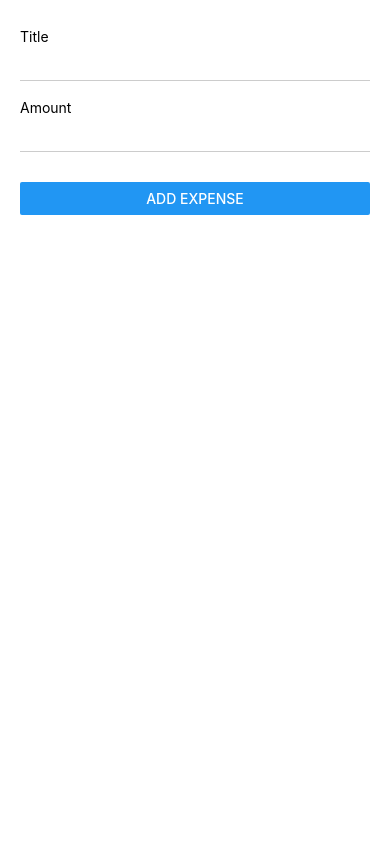
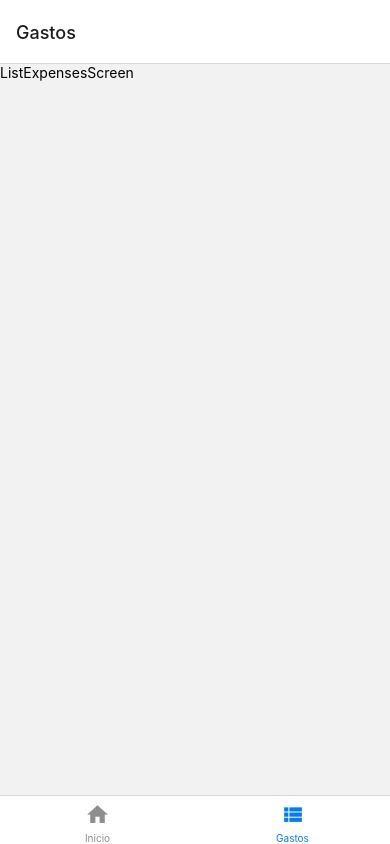
Before and after one commit to Rosten98/simple-control-gastos, a React Native app: screen /Gastos in a window 390 px wide. Built offline with nearby package versions, Linux system fonts and the light colour scheme.

Commit message:
Add bottom navigator

```diff
--- a/App.tsx
+++ b/App.tsx
@@ -7,15 +7,39 @@
 
 import React from 'react';
 import { SafeAreaView, StatusBar } from 'react-native';
-import ExpenseForm from './src/ExpenseTracker';
+import AddExpenseScreen from './src/screens/AddExpenseScreen';
+import { NavigationContainer } from '@react-navigation/native';
+import { createBottomTabNavigator } from '@react-navigation/bottom-tabs';
+import MaterialCommunityIcons from 'react-native-vector-icons/MaterialCommunityIcons';
+import ListExpensesScreen from './src/screens/ListExpensesScreen';
 
 function App(): JSX.Element {
 
+  const Tab = createBottomTabNavigator();
+
   return (
-    <SafeAreaView>
-      <StatusBar/>
-      <ExpenseForm/>
-    </SafeAreaView>
+    <NavigationContainer>
+      <Tab.Navigator>
+        <Tab.Screen
+          name="Inicio"
+          component={AddExpenseScreen}
+          options={{
+            tabBarLabel: 'Inicio',
+            tabBarIcon: ({ color, size }) => (
+              <MaterialCommunityIcons name="home" color={color} size={size} />
+            ),
+          }}/>
+          <Tab.Screen
+            name="Gastos"
+            component={ListExpensesScreen}
+            options={{
+              tabBarLabel: 'Gastos',
+              tabBarIcon: ({ color, size }) => (
+                <MaterialCommunityIcons name="view-list" color={color} size={size} />
+              ),
+            }}/>
+      </Tab.Navigator>
+    </NavigationContainer>
   );
 }
 
--- a/src/ExpenseTracker.js
+++ b/src/screens/AddExpenseScreen.js
@@ -8,7 +8,7 @@ import {
   Button,
 } from 'react-native';
 
-export default function ExpenseForm(props) {
+const AddExpenseScreen = (props) => {
   const [title, setTitle] = useState('');
   const [amount, setAmount] = useState('');
 
@@ -78,3 +78,5 @@ const styles = StyleSheet.create({
     marginTop: 20,
   },
 });
+
+export default AddExpenseScreen;
--- /dev/null
+++ b/src/screens/ListExpensesScreen.js
@@ -0,0 +1,12 @@
+import { View, Text } from 'react-native'
+import React from 'react'
+
+const ListExpensesScreen = () => {
+  return (
+    <View>
+      <Text>ListExpensesScreen</Text>
+    </View>
+  )
+}
+
+export default ListExpensesScreen
```
Also changed, not shown: package.json (+7 -1 lines), src/ExpenseList.js (added, +50 -0 lines), 4 other files (tests, documents, lock files or other folders).
